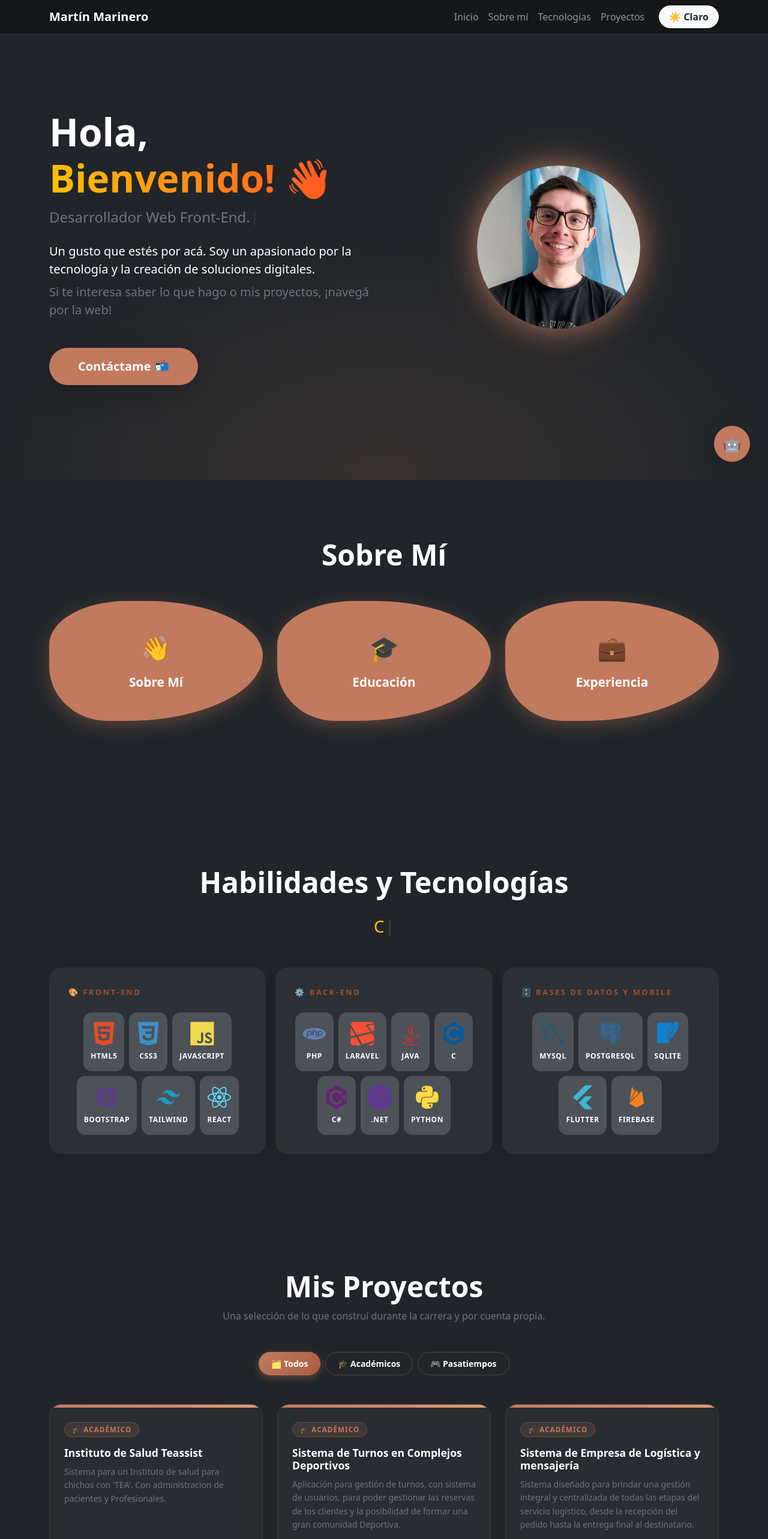
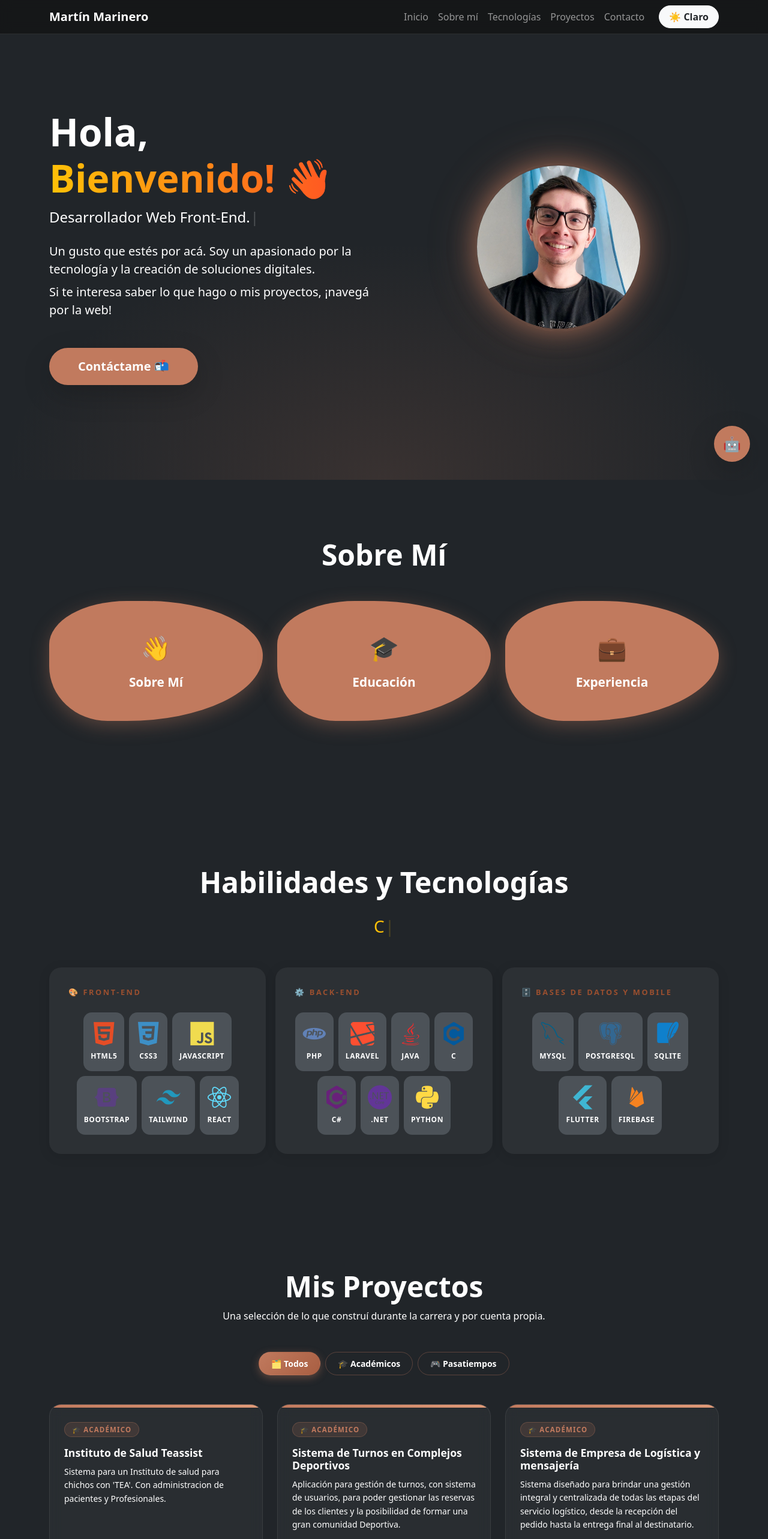
Before and after one commit to martinmarinero77/PortFolio, a React (Vite) app: page / in a window 1280 px wide. Shown: the top 2566 px of the page at 60% size. Built offline with nearby package versions, Linux system fonts and the light colour scheme; no server answers.

Commit message:
Correcciones de contrastes

```diff
--- a/src/components/ContactModal.jsx
+++ b/src/components/ContactModal.jsx
@@ -74,7 +74,7 @@ function ContactModal({ isDarkMode, isOpen, onClose }) {
                             type="text"
                             required
                             placeholder="Tu nombre"
-                            className="form-control mt-1"
+                            className={`form-control mt-1 ${isDarkMode ? 'dark-placeholder' : ''}`}
                             style={{ background: isDarkMode ? '#2a2a3e' : '#f8f9fa', color: isDarkMode ? '#fff' : '#333', border: '1px solid rgba(193,122,94,0.3)' }}
                         />
                     </div>
@@ -91,7 +91,7 @@ function ContactModal({ isDarkMode, isOpen, onClose }) {
                             type="email"
                             required
                             placeholder="tu@email.com"
-                            className="form-control mt-1"
+                            className={`form-control mt-1 ${isDarkMode ? 'dark-placeholder' : ''}`}
                             style={{ background: isDarkMode ? '#2a2a3e' : '#f8f9fa', color: isDarkMode ? '#fff' : '#333', border: '1px solid rgba(193,122,94,0.3)' }}
                         />
                     </div>
@@ -108,7 +108,7 @@ function ContactModal({ isDarkMode, isOpen, onClose }) {
                             required
                             rows={4}
                             placeholder="¿En qué puedo ayudarte?"
-                            className="form-control mt-1"
+                            className={`form-control mt-1 ${isDarkMode ? 'dark-placeholder' : ''}`}
                             style={{ background: isDarkMode ? '#2a2a3e' : '#f8f9fa', color: isDarkMode ? '#fff' : '#333', border: '1px solid rgba(193,122,94,0.3)', resize: 'vertical' }}
                         />
                     </div>
--- a/src/components/Footer.jsx
+++ b/src/components/Footer.jsx
@@ -1,6 +1,6 @@
 function Footer({ isDarkMode, onContactOpen }) {
     return (
-        <footer className={`py-5 mt-auto ${isDarkMode ? 'bg-dark text-white' : 'bg-light text-dark'}`}>
+        <footer id="footer" className={`py-5 mt-auto ${isDarkMode ? 'bg-dark text-white' : 'bg-light text-dark'}`}>
             <div className="container">
                 <div className="row align-items-center g-4">
 
--- a/src/components/Navbar.jsx
+++ b/src/components/Navbar.jsx
@@ -26,6 +26,9 @@ export const Navbar = ({ isDarkMode, toggleTheme }) => {
                         <li className="nav-item">
                             <a className="nav-link" href="#proyectos">Proyectos</a>
                         </li>
+                        <li className="nav-item">
+                            <a className="nav-link" href="#footer">Contacto</a>
+                        </li>
                     </ul>
 
                     {/* 2. Nuestro botón para cambiar de tema */}
--- a/src/components/Projects.jsx
+++ b/src/components/Projects.jsx
@@ -37,7 +37,7 @@ function ProjectCard({ proyecto, isDarkMode }) {
                         {proyecto.titulo}
                     </h3>
 
-                    <p className={`project-desc ${isDarkMode ? 'text-secondary' : 'text-muted'}`}>
+                    <p className={`project-desc ${isDarkMode ? 'text-white' : 'text-muted'}`}>
                         {proyecto.descripcion}
                     </p>
 
@@ -101,7 +101,7 @@ function Projects({ isDarkMode }) {
         <section id="proyectos" className={`py-5 ${isDarkMode ? 'bg-dark text-white' : 'bg-light text-dark'}`}>
             <div className="container py-5">
                 <h2 className="text-center mb-2 display-5 fw-bold">Mis Proyectos</h2>
-                <p className={`text-center mb-5 ${isDarkMode ? 'text-secondary' : 'text-muted'}`}>
+                <p className={`text-center mb-5 ${isDarkMode ? 'text-white' : 'text-muted'}`}>
                     Una selección de lo que construí durante la carrera y por cuenta propia.
                 </p>
 
--- a/src/components/Welcome.jsx
+++ b/src/components/Welcome.jsx
@@ -21,7 +21,7 @@ function Welcome({ isDarkMode, onContactOpen }) {
                         </h1>
 
                         {/* Efecto Typewriter de la librería npm */}
-                        <div className="fs-4 fw-normal mb-4 text-secondary">
+                        <div className={`fs-4 fw-normal mb-4 ${isDarkMode ? 'text-white' : 'text-muted'}`}>
                             <Typewriter
                                 options={{
                                     strings: [
@@ -41,7 +41,7 @@ function Welcome({ isDarkMode, onContactOpen }) {
                             Un gusto que estés por acá. Soy un apasionado por la tecnología
                             y la creación de soluciones digitales.
                         </p>
-                        <p className="lead mb-5 text-secondary">
+                        <p className="lead mb-5">
                             Si te interesa saber lo que hago o mis proyectos,
                             ¡navegá por la web!
                         </p>
--- a/src/index.css
+++ b/src/index.css
@@ -217,6 +217,15 @@ body {
     cursor: pointer;
     line-height: 1;
 }
+
+/* Placeholder para el formulario en modo oscuro */
+.dark-placeholder::placeholder {
+    color: #a0a0a0;
+    /* Un gris claro legible. Puedes cambiar este color */
+    opacity: 1;
+    /* Asegura que el color se vea pleno (algunos navegadores le bajan la opacidad) */
+}
+
 
 /* Acento de color detrás de una palabra del título */
 .title-highlight {
```
